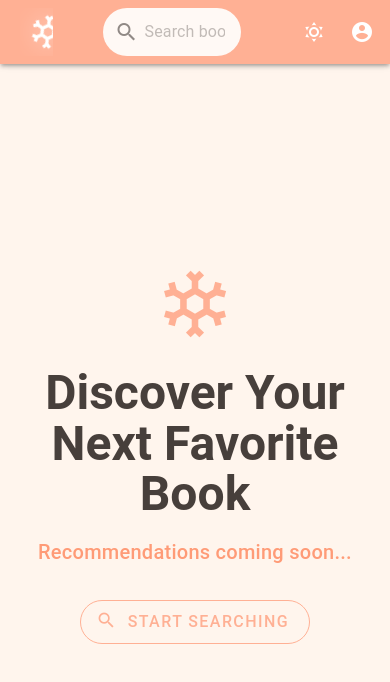
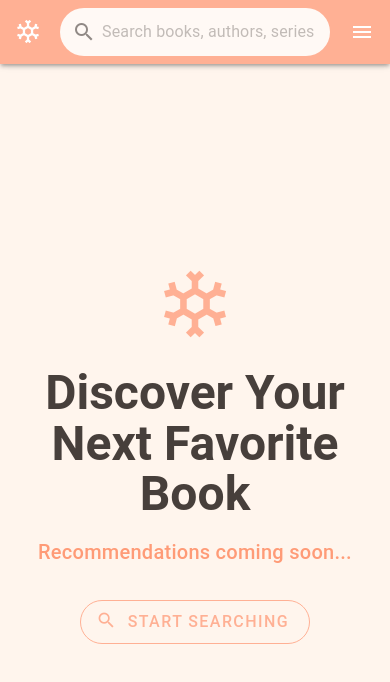
Before and after one commit to JakubTuta/Minsik-web, a Nuxt app: page / in a window 390 px wide. Shown: the top 682 px of the page. Built offline with nearby package versions, Linux system fonts and the light colour scheme.

Commit message:
mobile app bar

```diff
--- a/app/components/AppBar.vue
+++ b/app/components/AppBar.vue
@@ -1,8 +1,15 @@
 <script setup lang="ts">
+import { useDisplay } from 'vuetify'
+
+const { mobile } = useDisplay()
+
 const router = useRouter()
+const themeStore = useThemeStore()
+const drawer = ref(false)
 
 function goHome() {
   router.push('/')
+  drawer.value = false
 }
 </script>
 
@@ -11,7 +18,21 @@ function goHome() {
     elevation="3"
     color="primary"
   >
+    <!-- Mobile: Logo Icon Only -->
+    <v-btn
+      v-if="mobile"
+      icon
+      @click="goHome"
+    >
+      <v-icon
+        icon="mdi-snowflake"
+        size="large"
+      />
+    </v-btn>
+
+    <!-- Desktop: Full Logo with Text -->
     <v-app-bar-title
+      v-if="!mobile"
       class="logo-container"
       @click="goHome"
     >
@@ -26,18 +47,81 @@ function goHome() {
       </div>
     </v-app-bar-title>
 
-    <v-spacer />
+    <v-spacer v-if="!mobile" />
 
-    <div class="flex-1-1 mx-4 max-w-600px">
+    <v-spacer v-if="!mobile" />
+
+    <!-- Search Bar (responsive) -->
+    <div class="search-container">
       <SearchBar variant="appbar" />
     </div>
 
-    <v-spacer />
+    <v-spacer v-if="!mobile" />
 
-    <ThemeToggle />
+    <v-spacer v-if="!mobile" />
 
-    <UserMenu />
+    <!-- Desktop: Theme Toggle & User Menu -->
+    <ThemeToggle
+      v-if="!mobile"
+    />
+
+    <UserMenu
+      v-if="!mobile"
+    />
+
+    <!-- Mobile: Menu Button -->
+    <v-btn
+      v-if="mobile"
+      icon
+      @click="drawer = !drawer"
+    >
+      <v-icon>mdi-menu</v-icon>
+    </v-btn>
   </v-app-bar>
+
+  <!-- Mobile Drawer -->
+  <v-navigation-drawer
+    v-model="drawer"
+    location="right"
+    temporary
+    width="280"
+  >
+    <v-list>
+      <!-- App Logo/Name -->
+      <v-list-item
+        class="drawer-logo"
+        @click="goHome"
+      >
+        <template #prepend>
+          <v-icon
+            icon="mdi-snowflake"
+            size="large"
+            color="primary"
+          />
+        </template>
+
+        <v-list-item-title class="text-h6 font-weight-bold">
+          Minsik
+        </v-list-item-title>
+      </v-list-item>
+
+      <v-divider class="my-2" />
+
+      <!-- Theme Toggle -->
+      <v-list-item @click="themeStore.toggleTheme">
+        <div class="d-flex align-center justify-space-between w-100">
+          <v-list-item-title>Theme</v-list-item-title>
+
+          <ThemeToggle />
+        </div>
+      </v-list-item>
+
+      <v-divider class="my-2" />
+
+      <!-- User Menu Items (expanded) -->
+      <UserMenu drawer-mode />
+    </v-list>
+  </v-navigation-drawer>
 </template>
 
 <style scoped>
@@ -58,19 +142,9 @@ function goHome() {
 .logo-icon {
   color: white;
   filter: drop-shadow(0 0 8px rgba(255, 255, 255, 0.4));
-  animation: snowflakeRotate 30s linear infinite, iconPulse 2s ease-in-out infinite;
   transition: all 0.3s ease;
   position: relative;
   z-index: 1;
-}
-
-@keyframes snowflakeRotate {
-  from {
-    transform: rotate(0deg);
-  }
-  to {
-    transform: rotate(360deg);
-  }
 }
 
 @keyframes iconPulse {
@@ -112,11 +186,34 @@ function goHome() {
 
 .logo-wrapper:hover .logo-icon {
   filter: drop-shadow(0 0 20px rgba(255, 255, 255, 0.8));
-  animation: snowflakeRotate 20s linear infinite, iconPulse 1s ease-in-out infinite;
 }
 
 .logo-wrapper:active {
   transform: scale(0.98);
   transition: transform 0.1s ease;
 }
+
+/* Search container */
+.search-container {
+  flex: 1 1 auto;
+  max-width: 600px;
+  min-width: 400px;
+}
+
+@media (max-width: 959px) {
+  .search-container {
+    flex: 1 1 auto;
+    max-width: 100%;
+    min-width: 0;
+    margin: 0 8px;
+  }
+}
+
+.drawer-logo {
+  cursor: pointer;
+}
+
+.drawer-logo:hover {
+  background-color: rgba(0, 0, 0, 0.04);
+}
 </style>
--- a/app/components/UserMenu.vue
+++ b/app/components/UserMenu.vue
@@ -1,4 +1,10 @@
 <script setup lang="ts">
+interface Props {
+  drawerMode?: boolean
+}
+
+defineProps<Props>()
+
 const emit = defineEmits<{
   'sign-in': []
   'sign-up': []
@@ -18,7 +24,31 @@ function handleSignUp() {
 </script>
 
 <template>
-  <v-menu>
+  <!-- Drawer Mode: Show items directly -->
+  <template v-if="drawerMode">
+    <v-list-item
+      prepend-icon="mdi-login"
+      title="Sign In"
+      @click="handleSignIn"
+    />
+
+    <v-list-item
+      prepend-icon="mdi-account-plus"
+      title="Sign Up"
+      @click="handleSignUp"
+    />
+
+    <v-divider />
+
+    <v-list-item
+      prepend-icon="mdi-information"
+      title="About"
+      disabled
+    />
+  </template>
+
+  <!-- Desktop Mode: Show menu with icon button -->
+  <v-menu v-else>
     <template #activator="{props}">
       <v-btn
         icon="mdi-account-circle"
```
